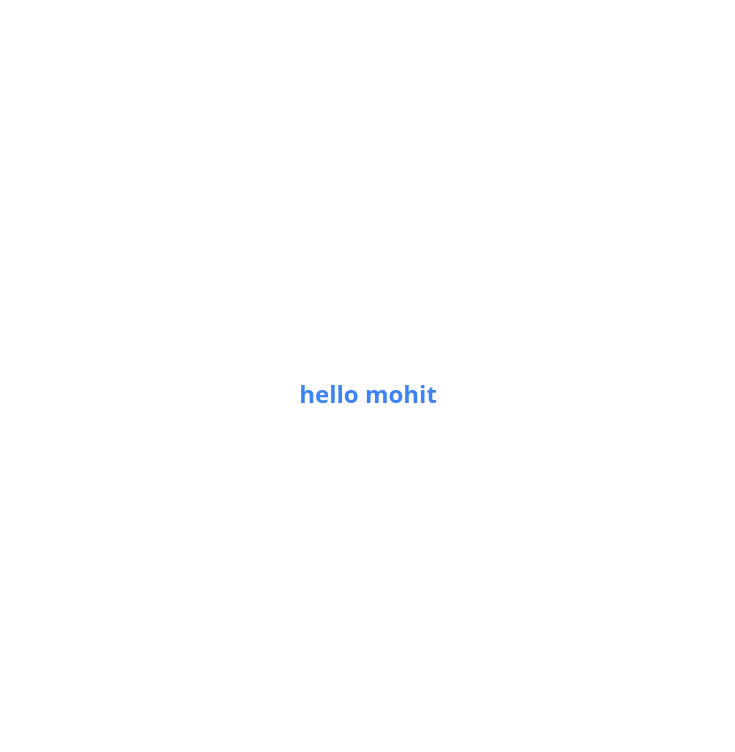
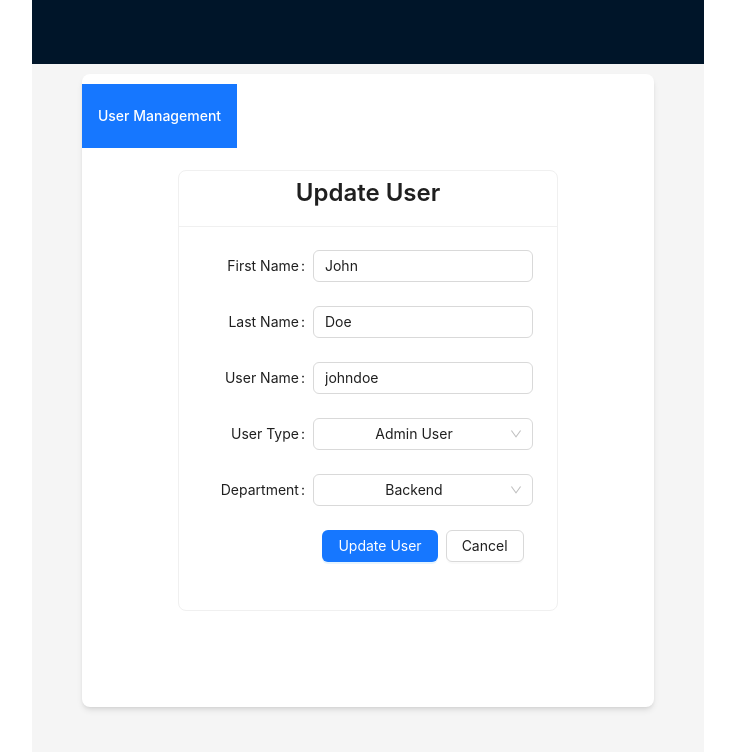
Before and after one commit to Mohitrawal7/react_antd, a React (Vite) app: page /user/update/1 in a window 1280 px wide. Shown: the top 752 px of the page, without its empty margins (272-1007 px from the left). Built offline with nearby package versions, Linux system fonts and the light colour scheme.

Commit message:
done with all

```diff
--- a/src/App.jsx
+++ b/src/App.jsx
@@ -1,18 +1,102 @@
-import { useState } from 'react'
-import reactLogo from './assets/react.svg'
-import viteLogo from '/vite.svg'
-import './App.css'
+import React, { useState } from 'react';
+import { BrowserRouter as Router, Routes, Route, Link, useNavigate } from 'react-router-dom';
+import UserTable from './components/UserTable';
+import UserForm from './components/UserForm';
+import UserView from './components/UserView';
+import { Layout, Menu } from 'antd'; // For basic layout
+import './App.css'; // You can add global styles here if needed
+
+const { Header, Content } = Layout;
+
+// Sample initial users
+const initialUsers = [
+  {
+    userId: 1,
+    firstName: 'John',
+    lastName: 'Doe',
+    userName: 'johndoe',
+    userType: 'Admin User',
+    department: 'Backend',
+  },
+  {
+    userId: 2,
+    firstName: 'Jane',
+    lastName: 'Smith',
+    userName: 'janesmith',
+    userType: 'System User',
+    department: 'Frontend',
+  },
+  {
+    userId: 3,
+    firstName: 'Alice',
+    lastName: 'Brown',
+    userName: 'aliceb',
+    userType: 'Admin User',
+    department: 'QA',
+  },
+];
 
 function App() {
-  const [count, setCount] = useState(0)
+  const [users, setUsers] = useState(initialUsers);
+  const [nextUserId, setNextUserId] = useState(initialUsers.length+1);
+
+  // --- CRUD Operations ---
+  const addUser = (user) => {
+    const newUser = { ...user, userId: nextUserId };
+    setUsers([...users, newUser]);
+    setNextUserId(nextUserId + 1);
+  };
+
+  const updateUser = (updatedUser) => {
+    setUsers(users.map((user) => (user.userId === updatedUser.userId ? updatedUser : user)));
+  };
+
+  const deleteUser = (userId) => {
+    setUsers(users.filter((user) => user.userId !== userId));
+  };
+
+  const getUserById = (userId) => {
+    return users.find(user => user.userId === Number(userId));
+  };
+
 
   return (
-    <>
-      <div className='p-6 max-w-sm mx-auto bg-white rounded-xl flex items-center space-x-4' >
-        <h1 className='text-2xl font-bold text-blue-500'>hello mohit</h1>
-      </div>
-    </>
-  )
+    <Router>
+      <Layout className="min-h-screen ">
+        <Header>
+          <div className="logo " />
+          <Menu theme="dark" mode="horizontal" defaultSelectedKeys={['1']}>
+            <Menu.Item key="1">
+              <Link to="/">User Management</Link>
+            </Menu.Item>
+          </Menu>
+        </Header>
+        <Content style={{ padding: '0 50px', marginTop: '10px' }}>
+          <div className="p-4 bg-white rounded-lg shadow-md">
+            <Routes>
+              <Route
+                path="/"
+                element={<UserTable users={users} onDelete={deleteUser} />}
+              />
+              <Route
+                path="/user/create"
+                element={<UserForm onSave={addUser} mode="create" />}
+              />
+              <Route
+                path="/user/view/:userId"
+                element={<UserView getUserById={getUserById} />}
+              />
+              <Route
+                path="/user/update/:userId"
+                element={<UserForm onSave={updateUser} getUserById={getUserById} mode="update" />}
+              />
+            </Routes>
+          </div>
+        </Content>
+
+      </Layout>
+    </Router>
+  );
 }
 
-export default App
+export default App;
--- /dev/null
+++ b/src/components/UserForm.jsx
@@ -0,0 +1,117 @@
+import  { useEffect, useState } from 'react';
+import {Space,Form, Input, Button, Select, Card, Typography } from 'antd';
+import { useNavigate, useParams } from 'react-router-dom';
+const { Option } = Select;
+const { Title } = Typography;
+const layout = {
+labelCol: { span: 8 },
+wrapperCol: { span: 16 },
+};
+const tailLayout = {
+wrapperCol: { offset: 8, span: 16 },
+};
+const UserForm = ({ onSave, getUserById, mode }) => {
+const [form] = Form.useForm();
+const navigate = useNavigate();
+const { userId } = useParams();
+const [loading, setLoading] = useState(false);
+const isUpdateMode = mode === 'update';
+const pageTitle = isUpdateMode ? 'Update User' : 'Create New User';
+useEffect(() => {
+if (isUpdateMode && userId) {
+const userToUpdate = getUserById(userId);
+if (userToUpdate) {
+form.setFieldsValue(userToUpdate);
+} else {
+console.error("User not found for update:", userId);
+navigate('/');
+}
+} else {
+form.resetFields();
+}
+}, [isUpdateMode, userId, getUserById, form, navigate]);
+const onFinish = async (values) => {
+setLoading(true);
+await new Promise(resolve => setTimeout(resolve, 500));
+if (isUpdateMode) {
+  onSave({ ...values, userId: parseInt(userId, 10) });
+} else {
+  onSave(values);
+}
+setLoading(false);
+navigate('/');
+
+};
+const onFinishFailed = (errorInfo) => {
+console.log('Failed:', errorInfo);
+};
+return (
+<Card className='m-20' title={<Title level={3}>{pageTitle}</Title>}>
+<Form
+{...layout}
+form={form}
+name="user_form"
+onFinish={onFinish}
+onFinishFailed={onFinishFailed}
+className="max-w-xl mx-auto "
+>
+<Form.Item
+label="First Name"
+name="firstName"
+className=''
+>
+<Input />
+</Form.Item>
+<Form.Item
+      label="Last Name"
+      name="lastName"
+    >
+      <Input />
+    </Form.Item>
+
+    <Form.Item
+      label="User Name"
+      name="userName"
+    >
+      <Input />
+    </Form.Item>
+
+    <Form.Item
+      label="User Type"
+      name="userType"
+    >
+      <Select placeholder="Select a user type">
+        <Option value="Admin User">Admin User</Option>
+        <Option value="System User">System User</Option>
+      </Select>
+    </Form.Item>
+
+    <Form.Item
+      label="Department"
+      name="department"
+    >
+      <Select placeholder="Select a department">
+        <Option value="Frontend">Frontend</Option>
+        <Option value="Backend">Backend</Option>
+        <Option value="QA">QA</Option>
+        <Option value="Marketing">Marketing</Option>
+      </Select>
+    </Form.Item>
+
+    <Form.Item {...tailLayout}>
+      <Space>
+        <Button type="primary" htmlType="submit" loading={loading}>
+          {isUpdateMode ? 'Update User' : 'Create User'}
+        </Button>
+        <Button htmlType="button" onClick={() => navigate('/')}>
+          Cancel
+        </Button>
+
+      </Space>
+    </Form.Item>
+  </Form>
+</Card>
+
+);
+};
+export default UserForm;
--- a/src/components/UserTable.jsx
+++ b/src/components/UserTable.jsx
@@ -26,7 +26,7 @@ const UserTable = ({ users, onDelete }) => {
       dataIndex: 'userType',
       key: 'userType',
       render: (userType) => (
-         <Tag color={userType === 'Admin User' ? 'green' : 'yellow'}>  {/* highlight color */} {/*  */}
+         <Tag color={userType === 'Admin User' ? 'green' : 'yellow'}>
           {userType.toUpperCase()}
         </Tag>
       ),
@@ -63,7 +63,7 @@ const UserTable = ({ users, onDelete }) => {
 
   return (
     <div>
-      <div className="mb-4 flex justify-end">
+      <div className="mb-4 m-8 flex justify-end">
         <Button
           type="primary"
           icon={<PlusOutlined />}
--- /dev/null
+++ b/src/components/UserView.jsx
@@ -0,0 +1,75 @@
+import { useEffect, useState } from 'react';
+import { Descriptions, Card, Button, Spin, Alert, Typography } from 'antd';
+import { useParams, useNavigate } from 'react-router-dom';
+
+
+const { Title } = Typography;
+
+const UserView = ({ getUserById }) => {
+  const { userId } = useParams();
+  const navigate = useNavigate();
+  const [user, setUser] = useState(null);
+  const [loading, setLoading] = useState(true);
+
+  useEffect(() => {
+    setLoading(true);
+    const fetchedUser = getUserById(userId);
+    if (fetchedUser) {
+      setUser(fetchedUser);
+    }
+    setTimeout(() => setLoading(false), 300);
+  }, [userId, getUserById]);
+
+  if (loading) {
+    return (
+      <div className="flex justify-center items-center h-64">
+        <Spin size="large" />
+      </div>
+    );
+  }
+
+  if (!user) {
+    return (
+      <Alert
+        message="Error"
+        description="User not found."
+        type="error"
+        showIcon
+        action={
+          <Button size="small" type="primary" onClick={() => navigate('/')}>
+            Back to List
+          </Button>
+        }
+      />
+    );
+  }
+
+  const userTypeDisplay = (
+    <span className={user.userType === 'Admin User' ? 'text-green-600 font-semibold' : 'text-yellow-600 font-semibold'}>
+      {user.userType}
+    </span>
+  );
+
+
+  return (
+    <Card className='m-20 p-3'
+      title={<Title level={4}>User Details: {user.firstName} {user.lastName}</Title>}
+      extra={
+        <Button  className='ml-2' onClick={() => navigate('/')}>
+          Back to List
+        </Button>
+      }
+    >
+      <Descriptions bordered column={{ xxl: 1, xl: 1, lg: 2, md: 1, sm: 1, xs: 1 }}>
+        <Descriptions.Item label="User ID">{user.userId}</Descriptions.Item>
+        <Descriptions.Item label="User Name">{user.userName}</Descriptions.Item>
+        <Descriptions.Item label="First Name">{user.firstName}</Descriptions.Item>
+        <Descriptions.Item label="Last Name">{user.lastName}</Descriptions.Item>
+        <Descriptions.Item label="User Type" >{userTypeDisplay}</Descriptions.Item>
+        <Descriptions.Item label="Department" >{user.department}</Descriptions.Item>
+      </Descriptions>
+    </Card>
+  );
+};
+
+export default UserView;
```
